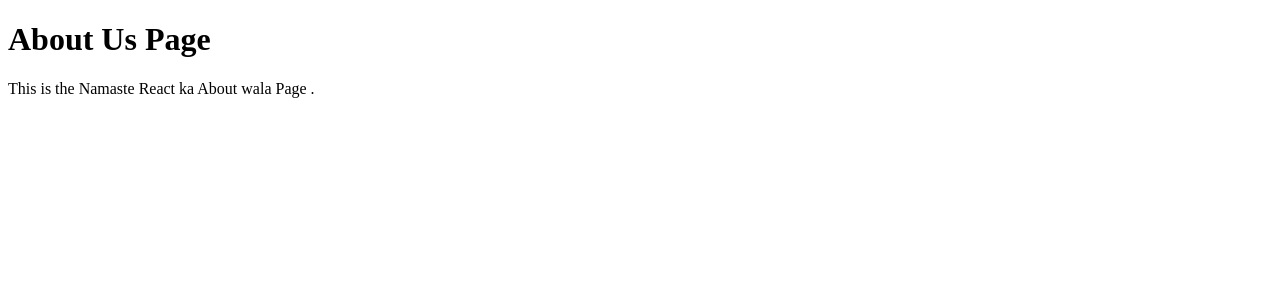
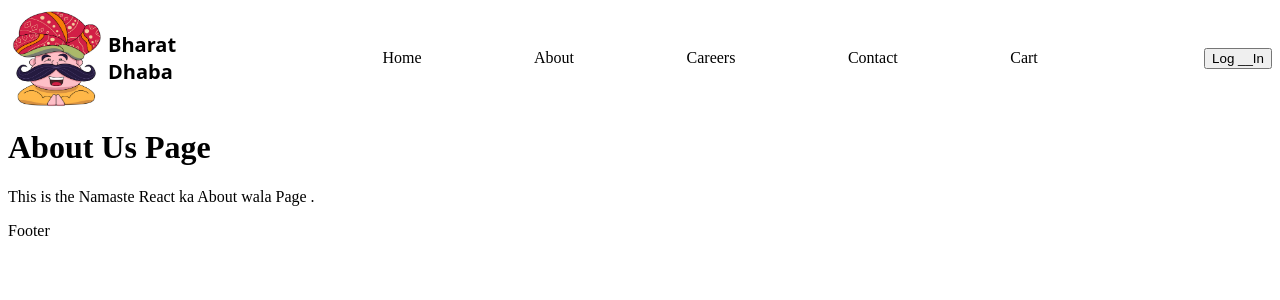
Before and after one commit to CrossStack-Q/React_Swiggy_2024, a React (Vite) app: page /about in a window 1280 px wide. Shown: the top 300 px of the page. Built offline with nearby package versions, Linux system fonts and the light colour scheme.

Commit message:
router-dom-done

```diff
--- a/src/app.jsx
+++ b/src/app.jsx
@@ -5,20 +5,22 @@ import ReactDOM from "react-dom/client"
 import HeaderComponent from "./components/Header";
 // Named import
 import { Title } from "./components/Header"
-import { createBrowserRouter , RouterProvider } from "react-router-dom";
+import { createBrowserRouter , Outlet, RouterProvider } from "react-router-dom";
 
 
 import { Footer } from "./components/Footer";
 import Body from "./components/Body";
 import About from "./components/About";
 import ErrorPage from "./components/ErrorPage";
+import Contact from "./components/Contact";
+import RestaurantMenu from "./components/RestaurantMenu";
 
 const root = ReactDOM.createRoot(document.getElementById("root"));
 
 const AppLayout = () => (
     <React.Fragment>
         <HeaderComponent />
-        <Body />
+        <Outlet/>
         <Footer />
     </React.Fragment>
 )
@@ -27,12 +29,26 @@ const appRouter = createBrowserRouter([
     {
         path:"/",
         element:<AppLayout/>,
-        errorElement:<ErrorPage/>
+        errorElement:<ErrorPage/>,
+        children:[
+            {
+                path:"/",
+                element:<Body/>
+            },
+            {
+                path:"/about",
+                element:<About/>
+            },
+            {
+                path:"/contact",
+                element:<Contact/>
+            },
+            {
+                path:"/restaurant/:id",
+                element:<RestaurantMenu/>
+            }
+        ]
     },
-    {
-        path:"/about",
-        element:<About/>
-    }
 ])
 
 
--- a/src/components/Body.jsx
+++ b/src/components/Body.jsx
@@ -2,6 +2,7 @@ import { useState, useEffect } from "react";
 import { restrautList } from "../config"
 import Card from "./Card"
 import Shimmer from "./Shimmer";
+import { Link } from "react-router-dom";
 
 
 function filterData1(searchText, restaurants) {
@@ -37,7 +38,7 @@ function Body() {
         setAllRestaurants(actualData)
         setFilteredRestaurants(actualData)
         console.log(actualData);
-        // console.log(json?.data?.cards[4]?.card?.card?.gridElements?.infoWithStyle?.restaurants)
+        console.log(json?.data?.cards[4]?.card?.card?.gridElements?.infoWithStyle?.restaurants)
     }
 
     // if(!AllRestaurants) return null;
@@ -69,7 +70,9 @@ function Body() {
                     {
                         filteredRestaurants?.map(restaurant => {
                             return (
+                                <Link to={"/restaurant/"+restaurant.info.id}>
                                 <Card {...restaurant.info} key={restaurant.info.id} />
+                                </Link>
                             )
                         })
                     }
--- /dev/null
+++ b/src/components/Contact.jsx
@@ -0,0 +1,9 @@
+import React from 'react'
+
+function Contact() {
+  return (
+    <div>Contact</div>
+  )
+}
+
+export default Contact
--- a/src/components/Header.jsx
+++ b/src/components/Header.jsx
@@ -1,7 +1,8 @@
 import { useState } from "react";
+import { Link } from "react-router-dom";
 import Logo from "../asset/img/Logo.png"
 export const Title = () => (
-    <div className="Logo">
+    <Link to={"/"} className="Logo">
         <img src={Logo} width={100} height={100} alt="" />
         <div id="title" className="title" key="h1">
             <p>
@@ -13,8 +14,10 @@ export const Title = () => (
             </p>
         </div>
 
-    </div>
+    </Link>
 )
+
+
 
 
 // const authenticateUser = () => {
@@ -32,15 +35,23 @@ export default function HeaderComponent() {
             <div>
                 <ul className="list">
                     <li>Home</li>
-                    <li>About</li>
+                    <li>
+                        <Link to={"/about"}>
+                            About
+                        </Link>
+                    </li>
                     <li>Careers</li>
-                    <li>Price</li>
+                    <li>
+                        <Link to={"/contact"}>
+                        Contact
+                        </Link>
+                    </li>
                     <li>Cart</li>
                 </ul>
             </div>
-            {authenticateUser ? <button onClick={()=>setAuthenticateUser(false)}>
+            {authenticateUser ? <button onClick={() => setAuthenticateUser(false)}>
                 Log Out
-            </button> : <button onClick={()=>setAuthenticateUser(true)}>
+            </button> : <button onClick={() => setAuthenticateUser(true)}>
                 Log __In
             </button>}
         </div>
--- /dev/null
+++ b/src/components/RestaurantMenu.jsx
@@ -0,0 +1,67 @@
+import React, { useEffect, useState } from 'react'
+import { useParams } from 'react-router-dom'
+import { IMG_CDN_URL } from '../config';
+
+
+
+
+
+function RestaurantMenu() {
+  const {id}=useParams();
+
+  const [menuData, setMenuData] = useState({});
+  const [menuCousines, setMenuCousines] = useState([]);
+
+
+  async function getMenu() {
+    const Menu_URL="https://proxy.cors.sh/https://www.swiggy.com/dapi/menu/pl?page-type=REGULAR_MENU&complete-menu=true&lat=28.6295233&lng=77.3123396&restaurantId="+id+"&catalog_qa=undefined&submitAction=ENTER"
+    const data = await fetch( Menu_URL, {
+        headers: {
+            'x-cors-api-key': 'temp_aed8b58531dda8c3b5158b1e4016365f'
+        }
+    });
+    const json = await data.json();
+    setMenuData(json.data.cards[0].card.card.info);
+    setMenuCousines(json.data.cards[2].groupedCard.cardGroupMap.REGULAR.cards[1].card.card.itemCards)
+  }
+
+  useEffect(() => {
+
+   getMenu();
+
+  }, [])
+
+
+
+
+
+
+
+
+  return (
+    <div>
+      <p>
+        {menuData.name}
+      </p>
+      <img width={120} height={120} src={`${IMG_CDN_URL}${menuData.cloudinaryImageId}`} alt="" />
+      <p>
+        {menuData.city}
+      </p>
+
+
+      <div>
+      {
+                        menuCousines?.map(menuItem => {
+                          return (
+                            <div>
+                              {menuItem.card.info.name}
+                              <img width={80} height={80} src={`${IMG_CDN_URL}${menuItem.card.info.imageId}`} alt="" />
+                              </div>
+                          )
+                        })}
+      </div>
+    </div>
+  )
+}
+
+export default RestaurantMenu
--- a/style.css
+++ b/style.css
@@ -84,3 +84,9 @@
     justify-content: center;
     align-items: center;
 }
+
+a{
+    text-decoration: none ;
+    color: inherit;
+    cursor: pointer;
+}
```
Lines whose indentation alone changed are shown as unchanged.
